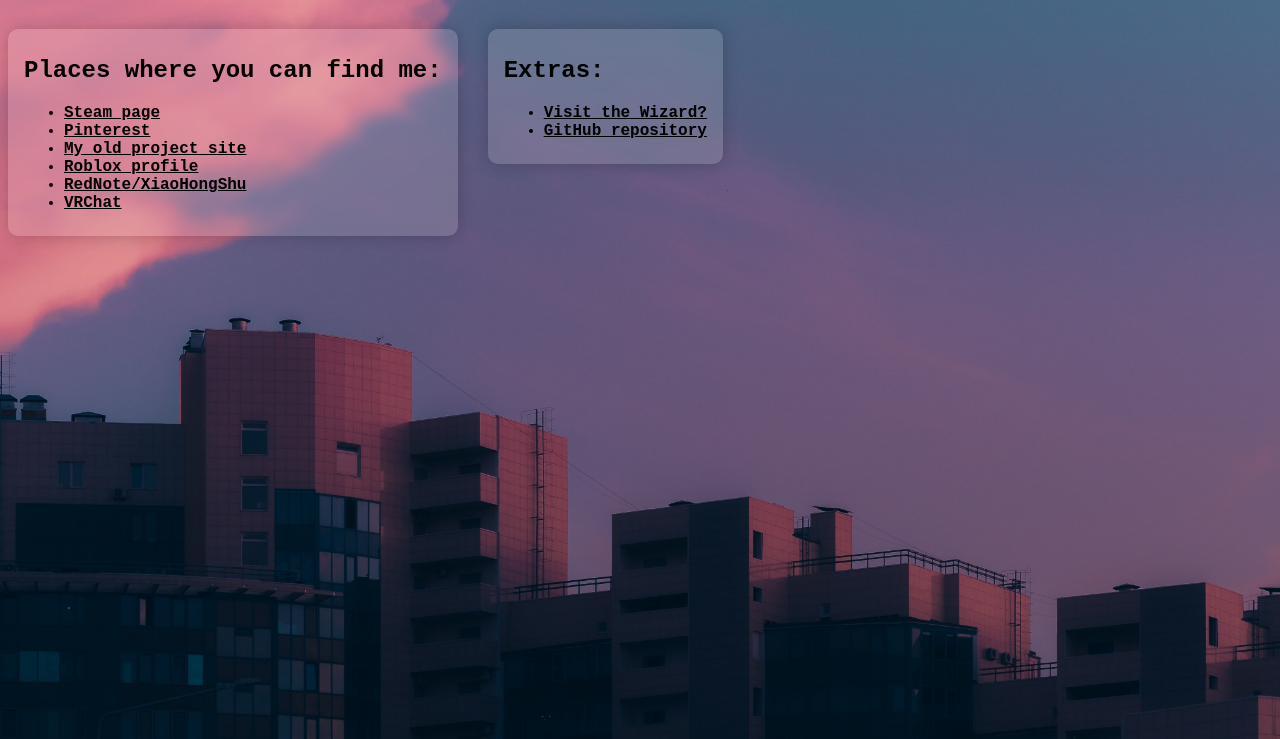
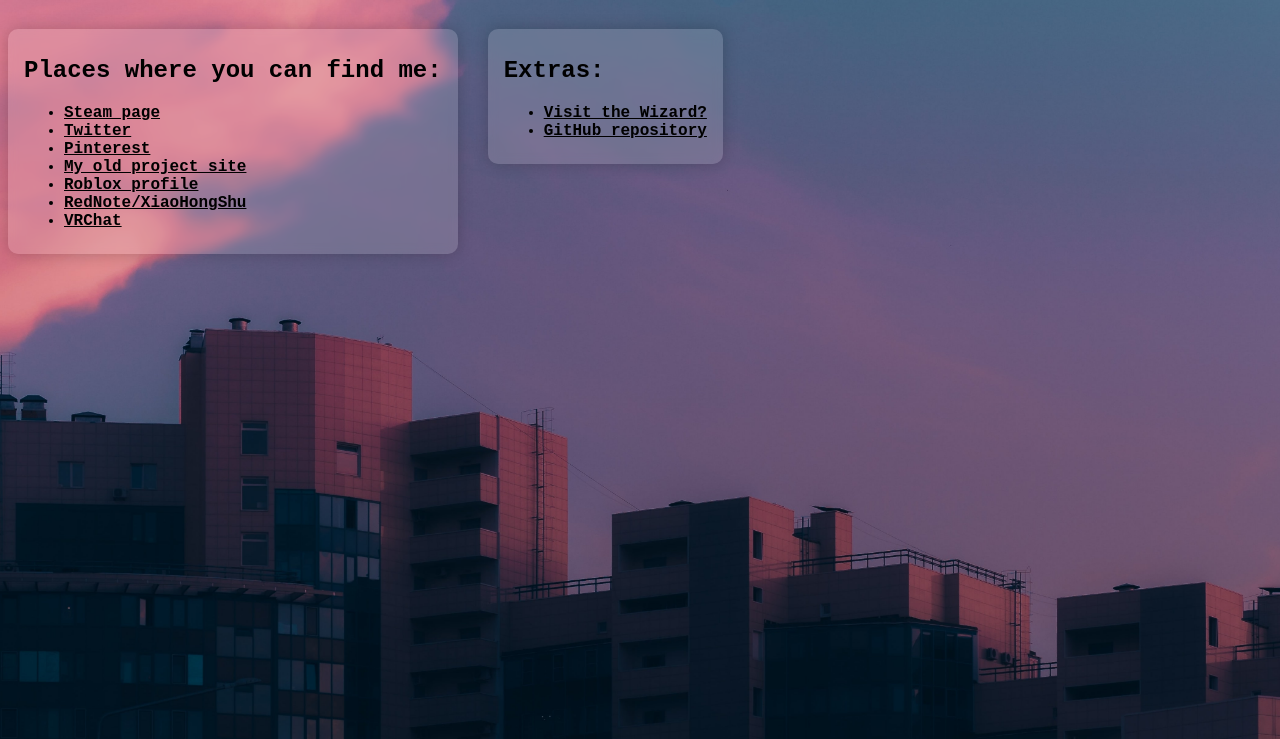
Before and after one commit to Ham-ster-Ham/Ham-ster-Ham.github.io, a plain HTML site: page index.html in a window 1280 px wide. Shown: the part 61-800 px from the top of the page. Drawn offline with Linux system fonts and the light colour scheme.

Commit message:
added twitter

```diff
--- a/index.html
+++ b/index.html
@@ -18,6 +18,9 @@
       <ul>
         <li>
           <a href="https://steamcommunity.com/id/Hamster_Ham">Steam page</a>
+        </li>
+        <li>
+          <a href="https://twitter.com/Tgeebis">Twitter</a>
         </li>
         <li>
           <a href="https://pin.it/Vonx4tdBR">Pinterest</a>
```
